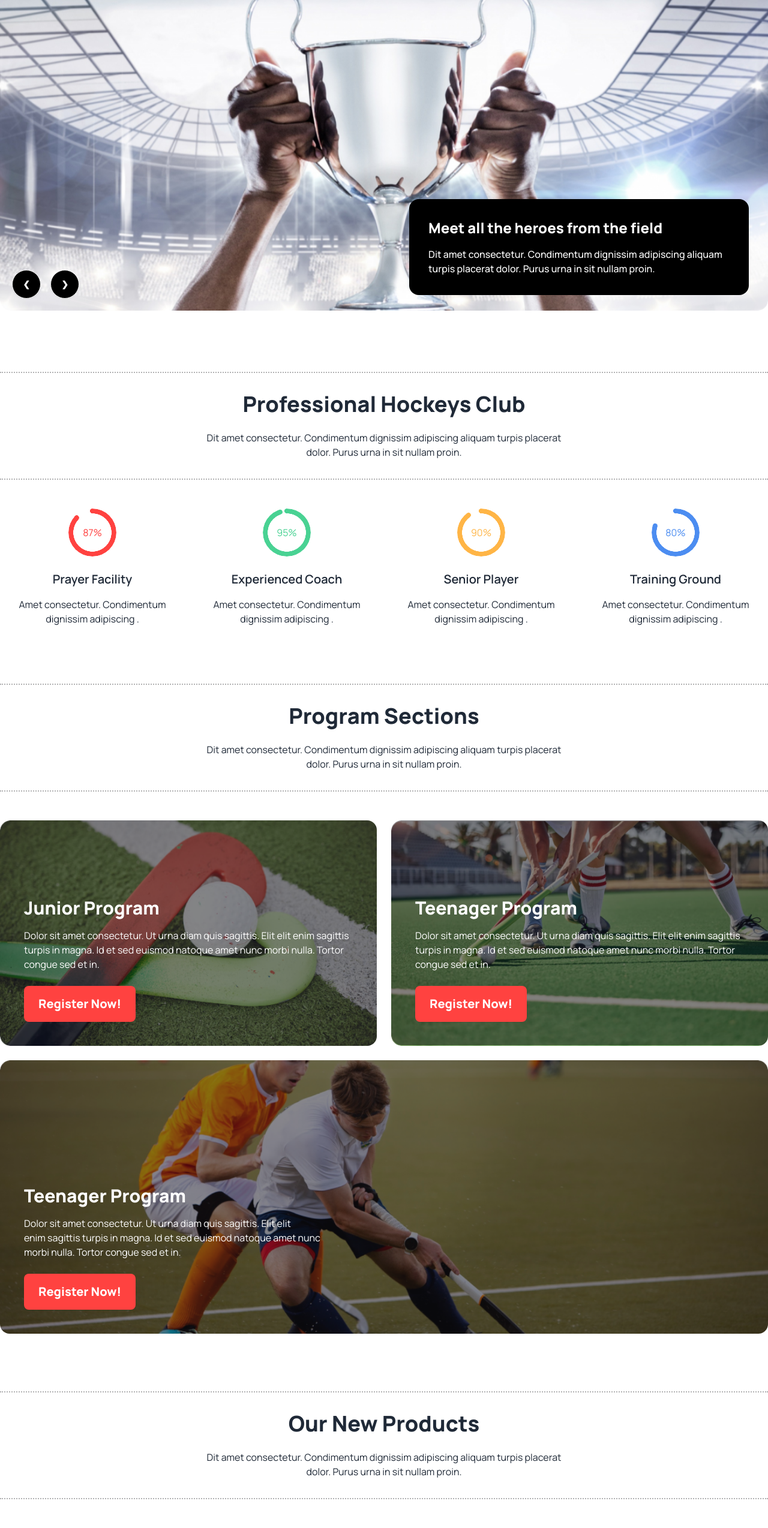
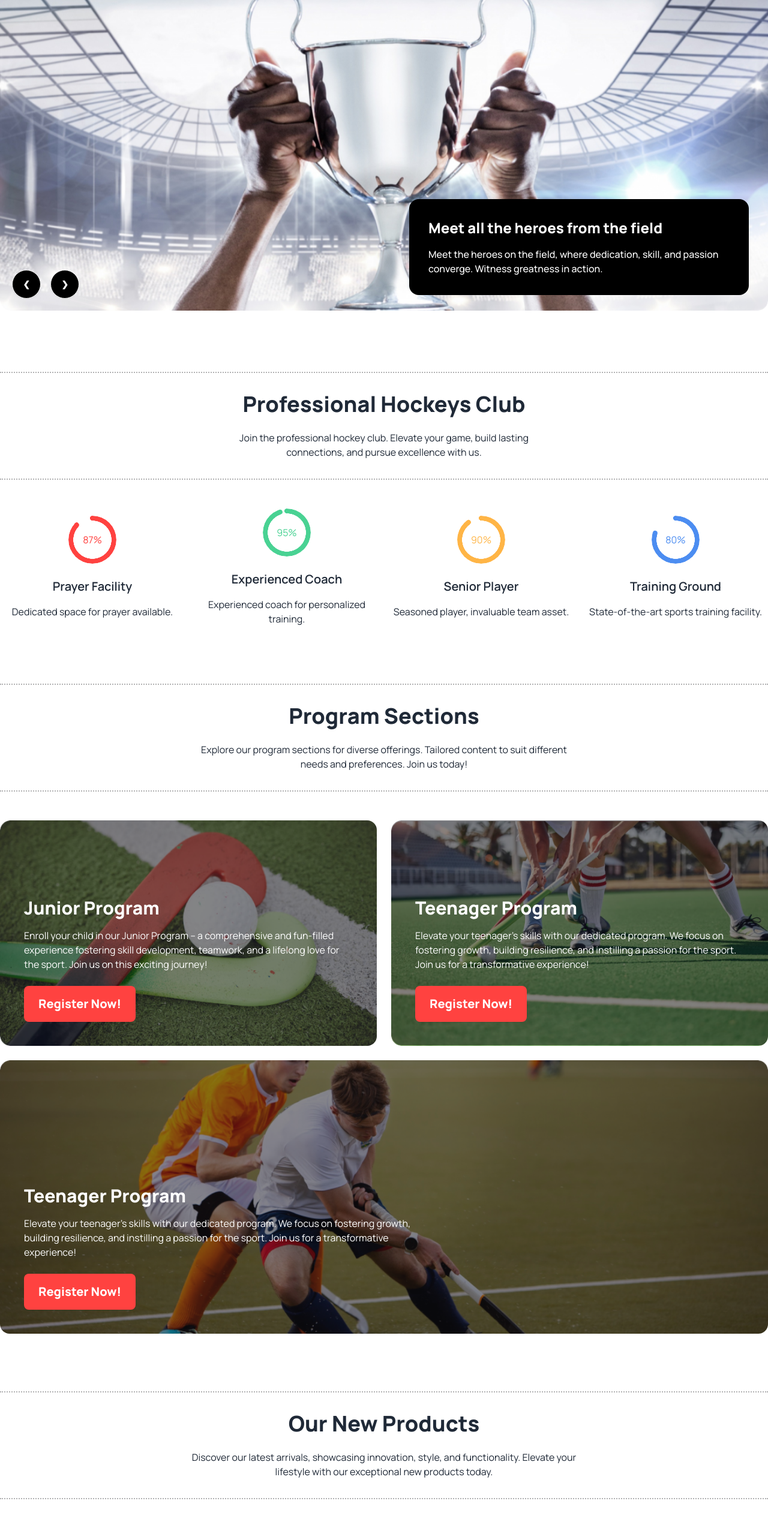
Before and after one commit to apponislam/hocky-s-3rdA, a plain HTML site: page index.html in a window 1280 px wide. Shown: the part 240-2788 px from the top of the page at 60% size. Drawn offline with nearby package versions, Linux system fonts and the light colour scheme.

Commit message:
all text updated

```diff
--- a/index.html
+++ b/index.html
@@ -118,11 +118,8 @@
                 <h1 class="text-white font-extrabold text-[18px] lg:text-2xl mb-2 lg:mb-4">Meet all the heroes from the
                     field
                 </h1>
-                <p class="text-white text-[14px] lg:text-[16px] font-medium m-0">Dit amet consectetur. Condimentum
-                    dignissim adipiscing aliquam
-                    turpis placerat
-                    dolor. Purus urna in
-                    sit nullam proin. </p>
+                <p class="text-white text-[14px] lg:text-[16px] font-medium m-0">Meet the heroes on the field, where
+                    dedication, skill, and passion converge. Witness greatness in action.</p>
             </div>
         </div>
 
@@ -133,31 +130,30 @@
             <div class="py-3 lg:py-8 mb-5 lg:mb-12 border-[#13131854] border-y-2 border-dotted">
                 <h1 class="text-[22px] lg:text-4xl mb-4 lg:mb-6 text-center font-extrabold">Professional Hockeys Club
                 </h1>
-                <p class="text-[14px] lg:text-[16px] text-center">Dit amet consectetur. Condimentum dignissim adipiscing
-                    aliquam turpis placerat <br class="hidden lg:block"> dolor. Purus urna in
-                    sit nullam proin. </p>
+                <p class="text-[14px] lg:text-[16px] text-center">Join the professional hockey club. Elevate your
+                    game, build lasting <br class="hidden lg:block"> connections, and pursue excellence with us.</p>
             </div>
 
             <div class="grid grid-cols-1 lg:grid-cols-4 gap-4">
                 <div class="flex flex-col items-center justify-center">
                     <div class="radial-progress text-[#FF4240] mb-6" style="--value:87;" role="progressbar">87%</div>
                     <h4 class="text-center font-semibold text-xl mb-4">Prayer Facility</h4>
-                    <p class="text-center">Amet consectetur. Condimentum dignissim adipiscing .</p>
+                    <p class="text-center">Dedicated space for prayer available.</p>
                 </div>
                 <div class="flex flex-col items-center justify-center">
                     <div class="radial-progress text-[#49D293] mb-6" style="--value:95;" role="progressbar">95%</div>
                     <h4 class="text-center font-semibold text-xl mb-4">Experienced Coach</h4>
-                    <p class="text-center">Amet consectetur. Condimentum dignissim adipiscing .</p>
+                    <p class="text-center">Experienced coach for personalized training.</p>
                 </div>
                 <div class="flex flex-col items-center justify-center">
                     <div class="radial-progress text-[#FFB546] mb-6" style="--value:90;" role="progressbar">90%</div>
                     <h4 class="text-center font-semibold text-xl mb-4">Senior Player</h4>
-                    <p class="text-center">Amet consectetur. Condimentum dignissim adipiscing .</p>
+                    <p class="text-center">Seasoned player, invaluable team asset.</p>
                 </div>
                 <div class="flex flex-col items-center justify-center">
                     <div class="radial-progress text-[#4C8DF1] mb-6" style="--value:80;" role="progressbar">80%</div>
                     <h4 class="text-center font-semibold text-xl mb-4">Training Ground</h4>
-                    <p class="text-center">Amet consectetur. Condimentum dignissim adipiscing .</p>
+                    <p class="text-center">State-of-the-art sports training facility.</p>
                 </div>
             </div>
 
@@ -170,30 +166,27 @@
             <div class="py-3 lg:py-8 mb-5 lg:mb-12 border-[#13131854] border-y-2 border-dotted">
                 <h1 class="text-[22px] lg:text-4xl mb-4 lg:mb-6 text-center font-extrabold">Program Sections
                 </h1>
-                <p class="text-[14px] lg:text-[16px] text-center">Dit amet consectetur. Condimentum dignissim
-                    adipiscing
-                    aliquam turpis placerat <br class="hidden lg:block"> dolor. Purus urna in
-                    sit nullam proin. </p>
+                <p class="text-[14px] lg:text-[16px] text-center">Explore our program sections for diverse
+                    offerings. Tailored content to suit different <br class="hidden lg:block"> needs and preferences.
+                    Join us today! </p>
             </div>
 
             <div class="grid mb-6 grid-cols-1 lg:grid-cols-2 gap-6">
                 <div
                     class="bg-[url('./img/picture1.png')] bg-cover	bg-no-repeat rounded-xl lg:rounded-2xl pt-6 lg:pt-32 p-6 lg:p-10">
                     <h1 class="font-extrabold text-white text-[20px] lg:text-3xl mb-3 lg:mb-4">Junior Program</h1>
-                    <p class="text-white text-[14px] lg:text-[16px] mb-5 lg:mb-6">Dolor sit amet consectetur. Ut urna
-                        diam quis sagittis. Elit elit
-                        enim sagittis turpis in magna. Id et sed euismod natoque amet nunc morbi nulla. Tortor congue
-                        sed et in.</p>
+                    <p class="text-white text-[14px] lg:text-[16px] mb-5 lg:mb-6">Enroll your child in our Junior
+                        Program – a comprehensive and fun-filled experience fostering skill development, teamwork, and a
+                        lifelong love for the sport. Join us on this exciting journey!</p>
                     <a class="btn lg:text-xl font-extrabold lg:py-4 lg:px-6 h-auto bg-button-bg text-white border-0">Register
                         Now!</a>
                 </div>
                 <div
                     class="bg-[url('./img/picture2.png')] bg-cover	bg-no-repeat rounded-xl lg:rounded-2xl pt-6 lg:pt-32 p-6 lg:p-10">
                     <h1 class="font-extrabold text-white text-[20px] lg:text-3xl mb-3 lg:mb-4">Teenager Program</h1>
-                    <p class="text-white text-[14px] lg:text-[16px] mb-5 lg:mb-6">Dolor sit amet consectetur. Ut urna
-                        diam quis sagittis. Elit elit
-                        enim sagittis turpis in magna. Id et sed euismod natoque amet nunc morbi nulla. Tortor congue
-                        sed et in.</p>
+                    <p class="text-white text-[14px] lg:text-[16px] mb-5 lg:mb-6">Elevate your teenager's skills with
+                        our dedicated program. We focus on fostering growth, building resilience, and instilling a
+                        passion for the sport. Join us for a transformative experience!</p>
                     <a class="btn lg:text-xl font-extrabold lg:py-4 lg:px-6 h-auto bg-button-bg text-white border-0">Register
                         Now!</a>
                 </div>
@@ -203,29 +196,27 @@
                 class="bg-[url('./img/picture3.png')] bg-cover	bg-no-repeat rounded-xl lg:rounded-2xl pt-6 lg:pt-52 p-6 lg:p-10">
                 <h1 class="font-extrabold text-white text-[20px] lg:text-3xl mb-3 lg:mb-4">Teenager
                     Program</h1>
-                <p class="text-white text-[14px] lg:text-[16px] mb-5 lg:mb-6">Dolor sit amet consectetur. Ut urna diam
-                    quis
-                    sagittis. Elit elit <br class="hidden lg:block">
-                    enim sagittis turpis in magna. Id et sed euismod natoque amet nunc <br class="hidden lg:block">
-                    morbi nulla.
-                    Tortor congue
-                    sed et in.</p>
+                <p class="text-white text-[14px] lg:text-[16px] mb-5 lg:mb-6">
+                    Elevate your teenager's skills with our dedicated program. We focus on fostering growth, <br
+                        class="hidden lg:block"> building
+                    resilience, and instilling a passion for the sport. Join us for a transformative <br
+                        class="hidden lg:block"> experience!</p>
                 <a class="btn lg:text-xl font-extrabold lg:py-4 lg:px-6 h-auto bg-button-bg text-white border-0">Register
                     Now!</a>
             </div>
 
         </div>
 
-        <!-- Program Sections -->
+        <!-- Our New Products -->
 
         <div class="container mx-auto mb-10 lg:mb-24">
 
             <div class="py-3 lg:py-8 mb-5 lg:mb-12 border-[#13131854] border-y-2 border-dotted">
                 <h1 class="text-[22px] lg:text-4xl mb-4 lg:mb-6 text-center font-extrabold">Our New Products</h1>
-                <p class="text-[14px] lg:text-[16px] text-center">Dit amet consectetur. Condimentum dignissim
-                    adipiscing
-                    aliquam turpis placerat <br class="hidden lg:block"> dolor. Purus urna in
-                    sit nullam proin. </p>
+                <p class="text-[14px] lg:text-[16px] text-center">
+                    Discover our latest arrivals, showcasing innovation, style, and functionality. Elevate your<br
+                        class="hidden lg:block">
+                    lifestyle with our exceptional new products today.</p>
             </div>
 
             <div class="grid grid-cols-1 lg:grid-cols-2 gap-6">
@@ -249,7 +240,7 @@
                             </div>
                         </div>
                         <h1 class="mb-3 font-extrabold text-xl">World Cup Flags Football</h1>
-                        <p class="font-medium mb-4">Dolor sit amet consectetur. Ut urna diam <br> quis sagittis. </p>
+                        <p class="font-medium mb-4">Show your team spirit with World Cup <br> flags football</p>
                         <div class="flex items-center justify-between">
                             <h5 class="font-extrabold text-[18px] text-[#FF4240]">Price - $22.00</h5>
                             <div class="flex items-center">
@@ -279,7 +270,7 @@
                             </div>
                         </div>
                         <h1 class="mb-3 font-extrabold text-xl">World Cup Flags Football</h1>
-                        <p class="font-medium mb-4">Dolor sit amet consectetur. Ut urna diam <br> quis sagittis. </p>
+                        <p class="font-medium mb-4">Show your team spirit with World Cup <br> flags football</p>
                         <div class="flex items-center justify-between">
                             <h5 class="font-extrabold text-[18px] text-[#FF4240]">Price - $22.00</h5>
                             <div class="flex items-center">
@@ -309,7 +300,7 @@
                             </div>
                         </div>
                         <h1 class="mb-3 font-extrabold text-xl">Cap For Hockeys</h1>
-                        <p class="font-medium mb-4">Dolor sit amet consectetur. Ut urna diam <br> quis sagittis. </p>
+                        <p class="font-medium mb-4">Stylish hockey caps for a sporty and <br> trendy look.</p>
                         <div class="flex items-center justify-between">
                             <h5 class="font-extrabold text-[18px] text-[#FF4240]">Price - $22.00</h5>
                             <div class="flex items-center">
@@ -339,7 +330,7 @@
                             </div>
                         </div>
                         <h1 class="mb-3 font-extrabold text-xl">World Cup Flags Football</h1>
-                        <p class="font-medium mb-4">Dolor sit amet consectetur. Ut urna diam <br> quis sagittis. </p>
+                        <p class="font-medium mb-4">Show your team spirit with World Cup <br> flags football</p>
                         <div class="flex items-center justify-between">
                             <h5 class="font-extrabold text-[18px] text-[#FF4240]">Price - $22.00</h5>
                             <div class="flex items-center">
@@ -369,7 +360,7 @@
                             </div>
                         </div>
                         <h1 class="mb-3 font-extrabold text-xl">World Cup Flags Football</h1>
-                        <p class="font-medium mb-4">Dolor sit amet consectetur. Ut urna diam <br> quis sagittis. </p>
+                        <p class="font-medium mb-4">Show your team spirit with World Cup <br> flags football</p>
                         <div class="flex items-center justify-between">
                             <h5 class="font-extrabold text-[18px] text-[#FF4240]">Price - $22.00</h5>
                             <div class="flex items-center">
@@ -399,7 +390,7 @@
                             </div>
                         </div>
                         <h1 class="mb-3 font-extrabold text-xl">World Cup Flags Football</h1>
-                        <p class="font-medium mb-4">Dolor sit amet consectetur. Ut urna diam <br> quis sagittis. </p>
+                        <p class="font-medium mb-4">Show your team spirit with World Cup <br> flags football</p>
                         <div class="flex items-center justify-between">
                             <h5 class="font-extrabold text-[18px] text-[#FF4240]">Price - $22.00</h5>
                             <div class="flex items-center">
@@ -419,10 +410,8 @@
 
             <div class="py-3 lg:py-8 mb-5 lg:mb-12 border-[#13131854] border-y-2 border-dotted">
                 <h1 class="text-[22px] lg:text-4xl mb-4 lg:mb-6 text-center font-extrabold">Clients Question</h1>
-                <p class="text-[14px] lg:text-[16px] text-center">Dit amet consectetur. Condimentum dignissim
-                    adipiscing
-                    aliquam turpis placerat <br class="hidden lg:block"> dolor. Purus urna in
-                    sit nullam proin. </p>
+                <p class="text-[14px] lg:text-[16px] text-center">Have a question? Our dedicated support team is ready
+                    to assist clients <br class="hidden lg:block"> promptly and efficiently. Contact us anytime.</p>
             </div>
 
             <div
@@ -436,8 +425,8 @@
                             Our Equipment
                         </div>
                         <div class="collapse-content">
-                            <p>Dolor sit amet consectetur. Ut urna diam quis sagittis. Elit elit enim sagittis turpis in
-                                magna.</p>
+                            <p>Explore our cutting-edge equipment designed for performance and efficiency. Elevate your
+                                work with our reliable and advanced tools.</p>
                         </div>
                     </div>
                     <div class="collapse collapse-plus rounded-none	 border-[#1313181A] border-b-2 border-solid">
@@ -446,8 +435,8 @@
                             Hockey Training
                         </div>
                         <div class="collapse-content">
-                            <p>Dolor sit amet consectetur. Ut urna diam quis sagittis. Elit elit enim sagittis turpis in
-                                magna.</p>
+                            <p>Elevate your game with specialized hockey training. Improve skills, strength, and agility
+                                for peak performance on the ice.</p>
                         </div>
                     </div>
                     <div class="collapse collapse-plus rounded-none	 border-[#1313181A] border-b-2 border-solid">
@@ -456,8 +445,8 @@
                             Private Lessons
                         </div>
                         <div class="collapse-content">
-                            <p>Dolor sit amet consectetur. Ut urna diam quis sagittis. Elit elit enim sagittis turpis in
-                                magna.</p>
+                            <p>Unlock personalized growth with private lessons. Tailored instruction for accelerated
+                                learning and skill development. Elevate your expertise today.</p>
                         </div>
                     </div>
                     <div class="collapse collapse-plus rounded-none	 border-[#1313181A] border-b-2 border-solid">
@@ -466,8 +455,8 @@
                             Ski Touring
                         </div>
                         <div class="collapse-content">
-                            <p>Dolor sit amet consectetur. Ut urna diam quis sagittis. Elit elit enim sagittis turpis in
-                                magna.</p>
+                            <p>Embark on exhilarating ski touring adventures. Explore pristine landscapes, conquer
+                                challenging terrains, and experience the thrill of the slopes.</p>
                         </div>
                     </div>
                     <div class="collapse collapse-plus rounded-none	 border-[#1313181A] border-b-2 border-solid">
@@ -476,8 +465,8 @@
                             Booking
                         </div>
                         <div class="collapse-content">
-                            <p>Dolor sit amet consectetur. Ut urna diam quis sagittis. Elit elit enim sagittis turpis in
-                                magna.</p>
+                            <p>Secure your spot with easy online booking. Hassle-free reservations to make your
+                                experience seamless. Book now for unforgettable moments.</p>
                         </div>
                     </div>
                     <div class="collapse collapse-plus rounded-none	 border-[#1313181A] border-b-2 border-solid">
@@ -486,8 +475,8 @@
                             Pricings
                         </div>
                         <div class="collapse-content">
-                            <p>Dolor sit amet consectetur. Ut urna diam quis sagittis. Elit elit enim sagittis turpis in
-                                magna.</p>
+                            <p>Discover transparent and competitive pricings. Tailored plans to suit your needs. Explore
+                                our cost-effective options for exceptional value</p>
                         </div>
                     </div>
                 </div>
@@ -503,10 +492,8 @@
             <div class="py-3 lg:py-8 mb-5 lg:mb-12 border-[#13131854] border-y-2 border-dotted">
                 <h1 class="text-[22px] lg:text-4xl mb-4 lg:mb-6 text-center font-extrabold">Get In Touch
                 </h1>
-                <p class="text-[14px] lg:text-[16px] text-center">Dit amet consectetur. Condimentum dignissim
-                    adipiscing
-                    aliquam turpis placerat <br class="hidden lg:block"> dolor. Purus urna in
-                    sit nullam proin. </p>
+                <p class="text-[14px] lg:text-[16px] text-center">Connect with us today! Reach out for inquiries,
+                    assistance, <br class="hidden lg:block"> or collaborations. Let's get in touch!</p>
             </div>
 
             <div class="flex flex-col lg:flex-row items-center gap-5 mb-5 lg:mb-12">
@@ -582,10 +569,8 @@
             <div class="footer p-10 text-base-content">
                 <aside class="col-span-2">
                     <h1 class="text-3xl text-wrap text-white mb-4">Get In Touch</h1>
-                    <p class="text-white mb-6">Dit amet consectetur. <br> Condimentum adipiscing aliquam turpis placerat
-                        dolor.
-                        Purus <br> urna in sit
-                        nullam proin. </p>
+                    <p class="text-white mb-6">Connect with us today! <br> Reach out for inquiries, assistance, <br> or
+                        collaborations. Let's get in touch!</p>
                     <div class="flex items-center mb-4">
                         <i class="fa-regular fa-envelope mr-4 text-[#FF4240]"></i>
                         <p class="text-white">hockeys@support.com</p>
@@ -610,7 +595,7 @@
                     <a class="link link-hover text-white">Ticket Support</a>
                     <a class="link link-hover text-white">Contact Us</a>
                 </nav>
-                <nav class="col-span-2">
+                <nav class="col-span-2 lg:col-span-1">
                     <header class="footer-title text-white">Services</header>
                     <a class="link link-hover text-white">Academy</a>
                     <a class="link link-hover text-white">Group Lesson</a>
```
